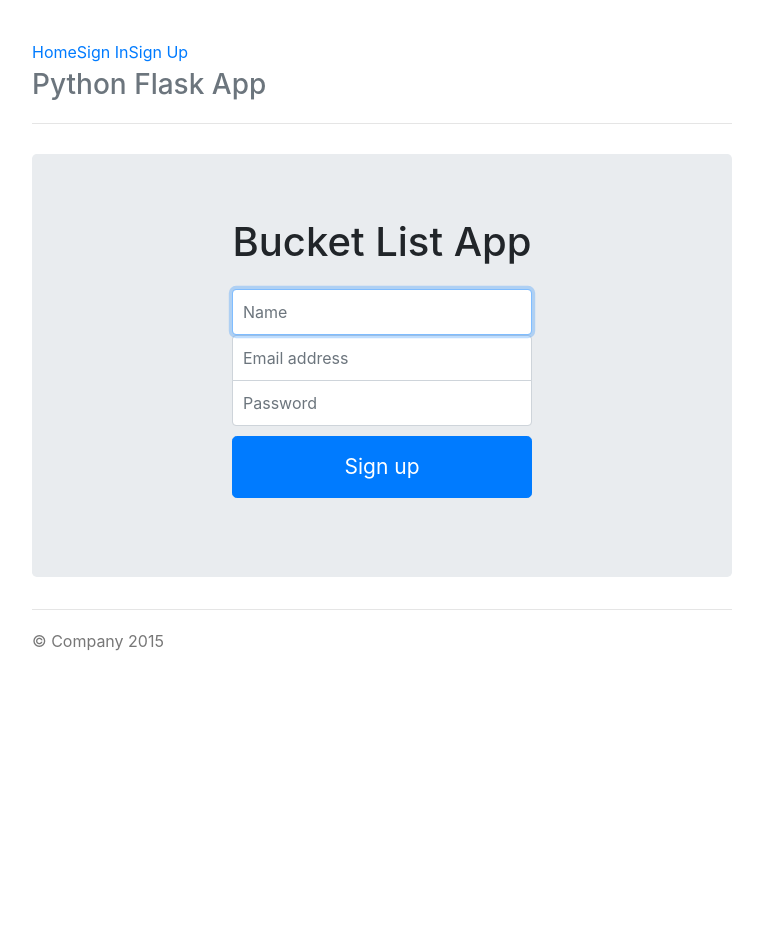
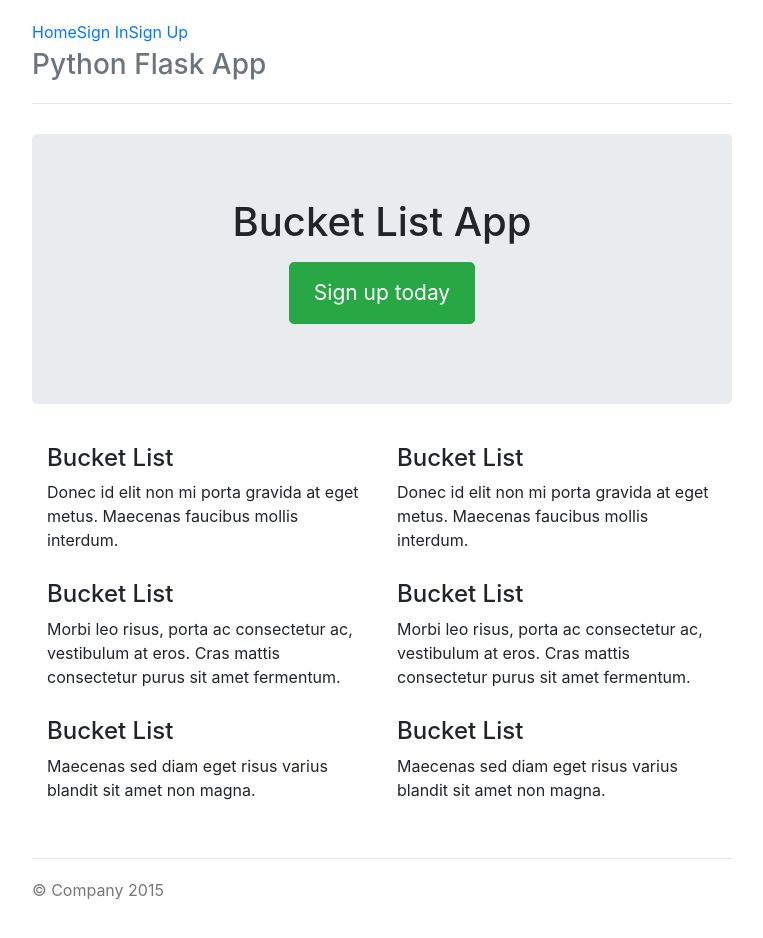
Before and after one commit to phongvt3110/flask, a Flask app: page /home in a window 1280 px wide. Shown: the whole page, without its empty margins (258-1021 px from the left). Before the commit the page ends 651 px from the top, so only its background shows below. Run offline with Flask 2, Linux system fonts and the light colour scheme; some libraries are stand-ins or nearby versions.

Commit message:
update code

```diff
--- a/app.py
+++ b/app.py
@@ -3,11 +3,15 @@ app = Flask(__name__)
 
 @app.route("/")
 def main():
-    return render_template('index.html')
+    return render_template('home/index.html')
 
 @app.route("/home")
 def home():
     return render_template('home/index.html')
 
+@app.route("/admin")
+def admin():
+    return render_template('admin/index.html')
+
 if __name__ == "__main__":
     app.run()
--- a/templates/home/index.html
+++ b/templates/home/index.html
@@ -1,21 +1,24 @@
 <!DOCTYPE html>
 <html lang="en">
+
 <head>
-    <meta charset="UTF-8">
-    <link href="../../static/bootstrap-4-0-0/css/bootstrap.min.css" rel="stylesheet">
-    <link href="../../static/bootstrap-4-0-0/css/bootstrap-grid.min.css" rel="stylesheet">
-    <link href="../../static/bootstrap-4-0-0/jumbotron-narrow.css" rel="stylesheet">
-    <link href="../../static/signup.css" rel="stylesheet">
-    <title>Title</title>
+    <title>Python Flask Bucket List App</title>
+    <link href="../static/bootstrap-4-0-0/css/bootstrap.min.css" rel="stylesheet">
+    <link href="../static/bootstrap-4-0-0/jumbotron-narrow.css" rel="stylesheet">
 </head>
+
 <body>
+
     <div class="container">
         <div class="header">
             <nav>
                 <ul class="nav nav-pills">
-            <li role="presentation" ><a href="main">Home</a></li>
-            <li role="presentation"><a href="#">Sign In</a></li>
-            <li role="presentation" class="active"><a href="#">Sign Up</a></li>
+                    <li role="presentation" class="active"><a href="#">Home</a>
+                    </li>
+                    <li role="presentation"><a href="#">Sign In</a>
+                    </li>
+                    <li role="presentation"><a href="showSignUp">Sign Up</a>
+                    </li>
                 </ul>
             </nav>
             <h3 class="text-muted">Python Flask App</h3>
@@ -23,16 +26,33 @@
 
         <div class="jumbotron">
             <h1>Bucket List App</h1>
-        <form class="form-signin">
-        <label for="inputName" class="sr-only">Name</label>
-        <input type="name" name="inputName" id="inputName" class="form-control" placeholder="Name" required autofocus>
-        <label for="inputEmail" class="sr-only">Email address</label>
-        <input type="email" name="inputEmail" id="inputEmail" class="form-control" placeholder="Email address" required autofocus>
-        <label for="inputPassword" class="sr-only">Password</label>
-        <input type="password" name="inputPassword" id="inputPassword" class="form-control" placeholder="Password" required>
+            <p class="lead"></p>
+            <p><a class="btn btn-lg btn-success" href="showSignUp" role="button">Sign up today</a>
+            </p>
+        </div>
 
-        <button id="btnSignUp" class="btn btn-lg btn-primary btn-block" type="button">Sign up</button>
-      </form>
+        <div class="row marketing">
+            <div class="col-lg-6">
+                <h4>Bucket List</h4>
+                <p>Donec id elit non mi porta gravida at eget metus. Maecenas faucibus mollis interdum.</p>
+
+                <h4>Bucket List</h4>
+                <p>Morbi leo risus, porta ac consectetur ac, vestibulum at eros. Cras mattis consectetur purus sit amet fermentum.</p>
+
+                <h4>Bucket List</h4>
+                <p>Maecenas sed diam eget risus varius blandit sit amet non magna.</p>
+            </div>
+
+            <div class="col-lg-6">
+                <h4>Bucket List</h4>
+                <p>Donec id elit non mi porta gravida at eget metus. Maecenas faucibus mollis interdum.</p>
+
+                <h4>Bucket List</h4>
+                <p>Morbi leo risus, porta ac consectetur ac, vestibulum at eros. Cras mattis consectetur purus sit amet fermentum.</p>
+
+                <h4>Bucket List</h4>
+                <p>Maecenas sed diam eget risus varius blandit sit amet non magna.</p>
+            </div>
         </div>
 
         <footer class="footer">
@@ -41,4 +61,5 @@
 
     </div>
 </body>
+
 </html>
```
Also changed, not shown: templates/admin/index.html (added, +44 -0 lines). Lines whose indentation alone changed are shown as unchanged.
